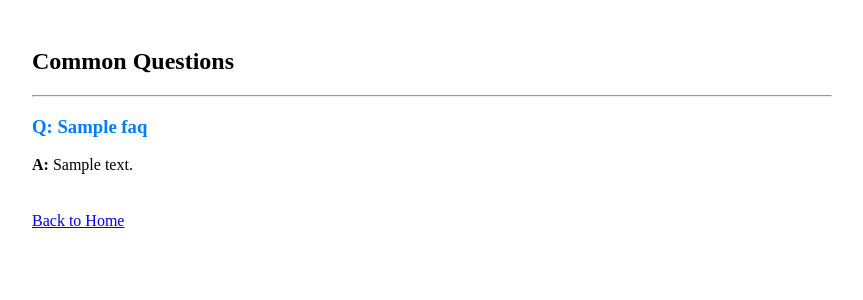
After one commit to lishamoni99/smart-queue-system-team-project, a Django app: page /faq/faq/ in a window 1280 px wide. The commit adds this page. Shown: the top 300 px of the page, without its empty margins (208-1071 px from the left). Run offline with Django 5.2, Linux system fonts and the light colour scheme; tables that the repository leaves empty hold one stand-in row (values such as "Sample post"); parts of the project's set-up code (start-up, migrations or seed data) failed here and were passed over.

Commit message:
faq complete

```diff
--- /dev/null
+++ b/smartqueue/faq_app/templates/faq.html
@@ -0,0 +1,26 @@
+<!DOCTYPE html>
+<html>
+<head>
+    <title>Frequently Asked Questions</title>
+</head>
+<body>
+    <div style="max-width: 800px; margin: auto; padding: 20px;">
+        <h2>Common Questions</h2>
+        <hr>
+
+        {% if faqs %}
+            {% for faq in faqs %}
+                <div style="margin-bottom: 20px;">
+                    <h3 style="color: #007bff;">Q: {{ faq.question }}</h3>
+                    <p><strong>A:</strong> {{ faq.answer }}</p>
+                </div>
+            {% endfor %}
+        {% else %}
+            <p>No FAQs available right now.</p>
+        {% endif %}
+
+        <br>
+        <a href="{% url 'student_dashboard' %}">Back to Home</a>
+    </div>
+</body>
+</html>
--- /dev/null
+++ b/smartqueue/faq_app/urls.py
@@ -0,0 +1,6 @@
+from django.urls import path
+from . import views
+
+urlpatterns = [
+    path('faq/', views.faq_list, name='faq_list'),
+]
--- a/smartqueue/faq_app/views.py
+++ b/smartqueue/faq_app/views.py
@@ -3,4 +3,4 @@ from .models import FAQ
 
 def faq_list(request):
     faqs = FAQ.objects.all().order_by('-created_at')
-    return render(request, 'faq_app/faq.html', {'faqs': faqs})
+    return render(request, 'faq.html', {'faqs': faqs})
--- a/smartqueue/queue_app/templates/student_dashboard.html
+++ b/smartqueue/queue_app/templates/student_dashboard.html
@@ -118,6 +118,8 @@
     <a href="{% url 'inbox' %}">
         Notifications
     </a>
+<hr>
+    <a href="{% url 'faq_list' %}">Help / FAQs</a>
 
 
 </div>
--- a/smartqueue/smartqueue/urls.py
+++ b/smartqueue/smartqueue/urls.py
@@ -34,6 +34,7 @@ urlpatterns = [
     path('emergency', include('emergency_app.urls')),
     path('review/', include('review.urls')),
     path('feedback/', include('feedback.urls')),
+    path('faq/', include('faq_app.urls')),
 ]
 
 
```
Also changed, not shown: smartqueue/db.sqlite3, smartqueue/queue_app/migrations/0008_alter_guardian_id_alter_queue_id_alter_student_id.py.
